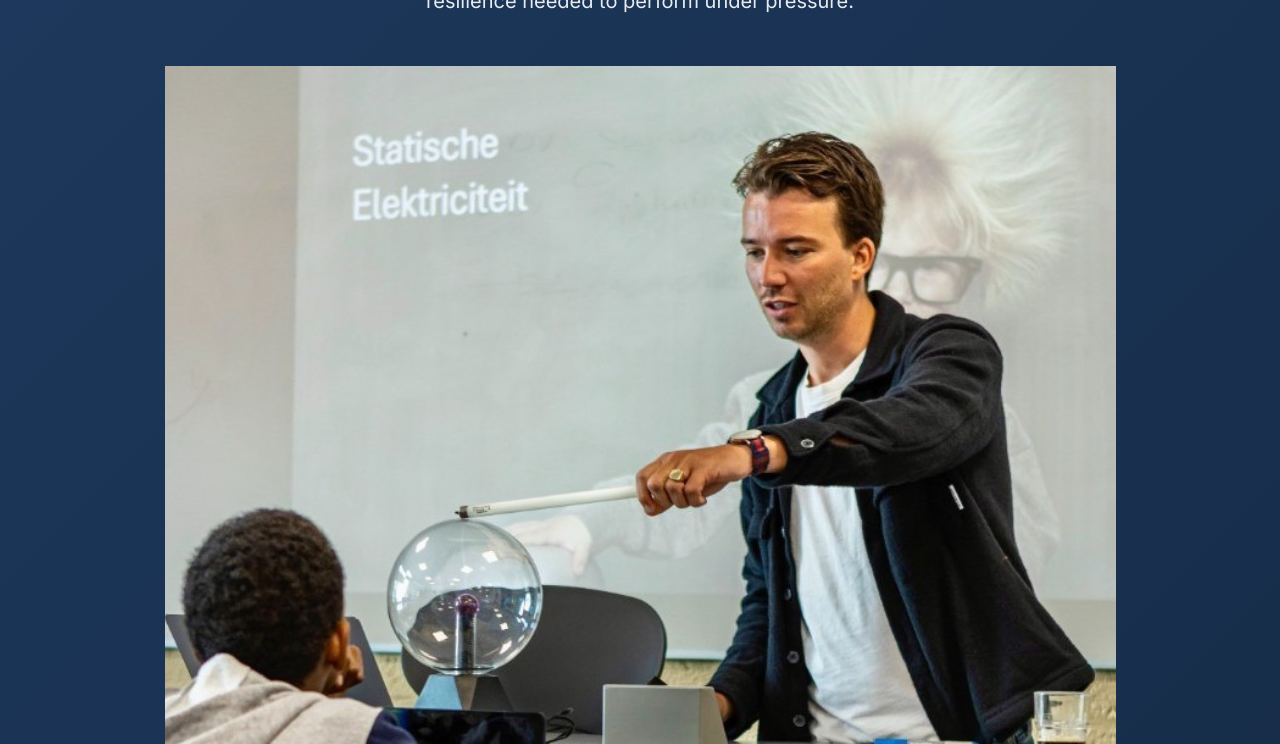
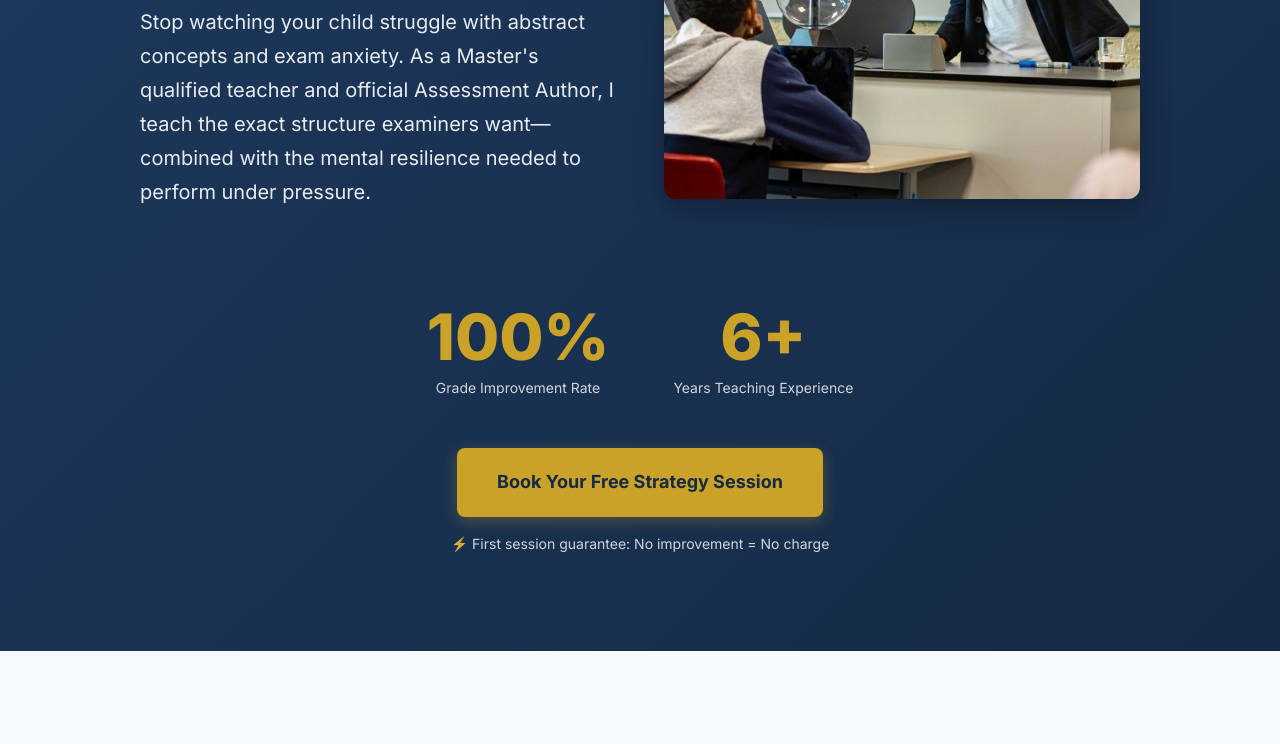
Before and after one commit to Festivo123/tutor-in-stockholm, a plain HTML site: page index.html in a window 1280 px wide. Shown: the part 482-1226 px from the top of the page. Drawn offline with Linux system fonts and the light colour scheme; files whose address does not match are found by name.

Commit message:
Add hero section styles to style.css

```diff
--- a/css/style.css
+++ b/css/style.css
@@ -582,3 +582,25 @@ footer {
         gap: 0.5rem;
     }
 }
+.hero-content {
+    display: grid;
+    grid-template-columns: 1fr 1fr;
+    gap: 3rem;
+    align-items: center;
+    max-width: 1000px;
+    margin: 0 auto 3rem;
+    text-align: left;
+}
+
+.hero-image img {
+    width: 100%;
+    border-radius: 12px;
+    box-shadow: 0 10px 30px rgba(0,0,0,0.3);
+}
+
+@media (max-width: 768px) {
+    .hero-content {
+        grid-template-columns: 1fr;
+        text-align: center;
+    }
+}
```
